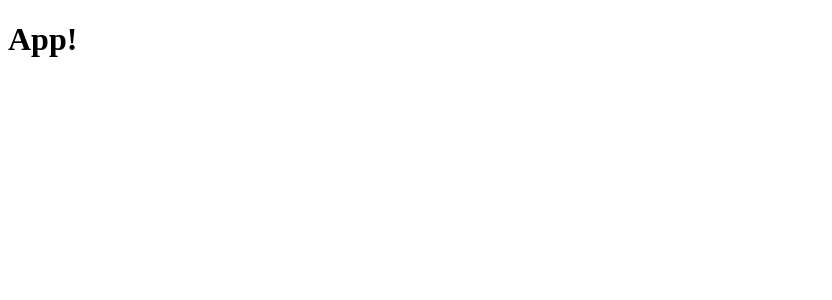
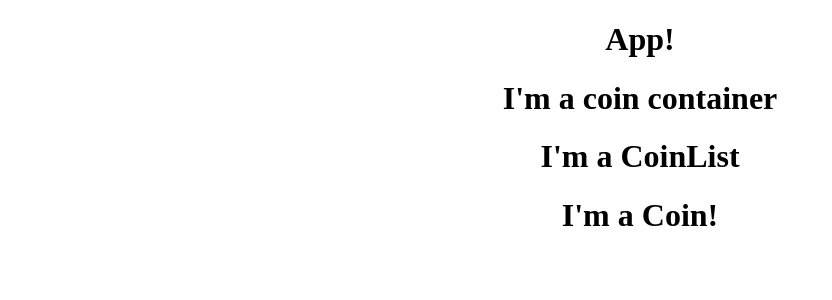
Before and after one commit to sshingler/React_API_HW-CoinGecko, a React (Create React App) app: page / in a window 1280 px wide. Shown: the top 300 px of the page, without its empty margins (0-832 px from the left). Built offline with nearby package versions, Linux system fonts and the light colour scheme.

Commit message:
container/component set up

```diff
--- a/src/App.js
+++ b/src/App.js
@@ -1,10 +1,15 @@
+import React from "react";
 import './App.css';
+import CoinsContainer from "./containers/CoinsContainer";
 
 
 function App() {
   return (
+    <div className="App">
     <h1> App! </h1>
+    <CoinsContainer/>
+    </div>
   );
-}
+};
 
 export default App;
--- a/src/components/CoinDetail.js
+++ b/src/components/CoinDetail.js
@@ -0,0 +1,11 @@
+import React from "react";
+
+const CoinDetail = () => {
+
+    return (
+        <h1>I'm a Coin!</h1>
+    );
+
+};
+
+export default CoinDetail;
--- a/src/components/CoinsList.js
+++ b/src/components/CoinsList.js
@@ -0,0 +1,15 @@
+import React from "react";
+import CoinDetail from "./CoinDetail";
+
+const CoinsList = () => {
+
+    return (
+        <div className="CoinsList">
+        <h1>I'm a CoinList</h1>
+        <CoinDetail/>
+        </div>
+    );
+
+};
+
+export default CoinsList;
--- a/src/containers/CoinsContainer.js
+++ b/src/containers/CoinsContainer.js
@@ -0,0 +1,16 @@
+import React from "react";
+import CoinsList from "../components/CoinsList";
+
+const CoinsContainer = () => {
+
+
+    return (
+        <div className="CoinsContainer">
+            <h1>I'm a coin container</h1>
+            <CoinsList/>
+        </div>
+
+    );
+};
+
+export default CoinsContainer;
```
